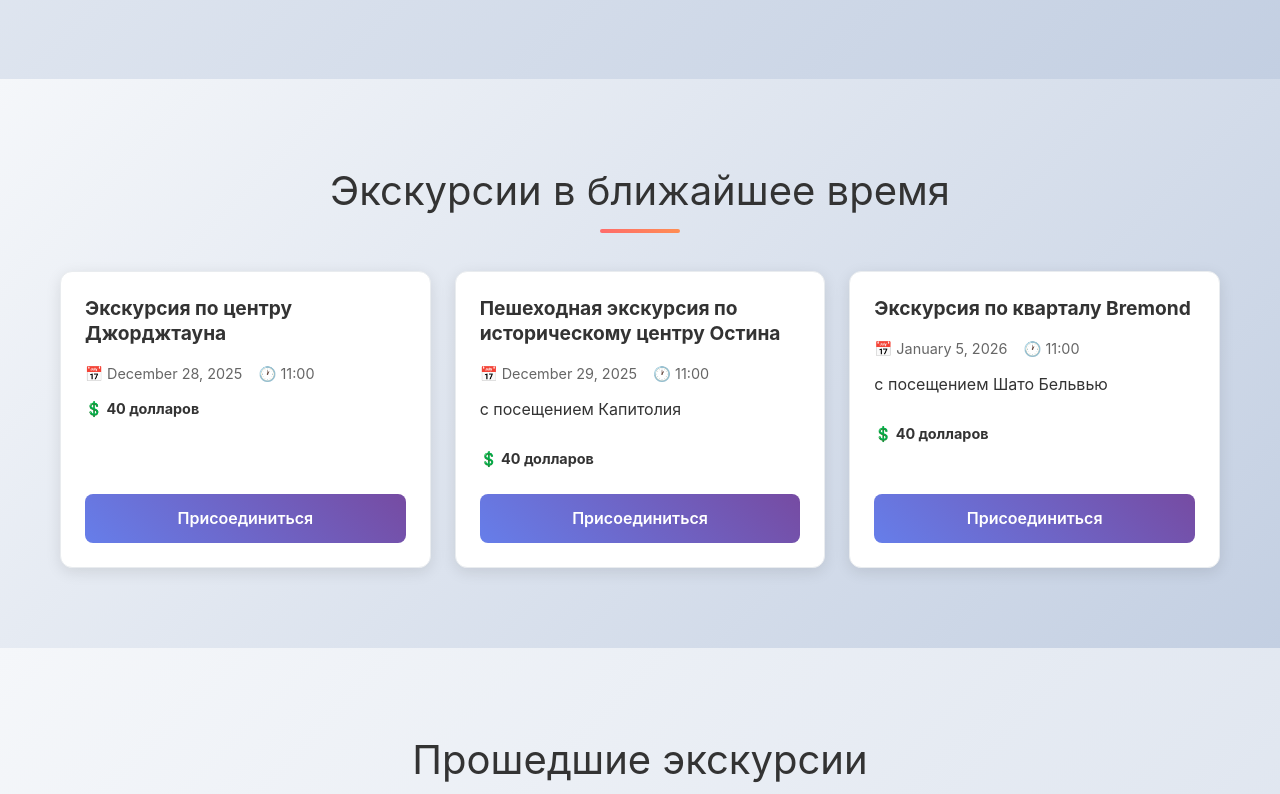
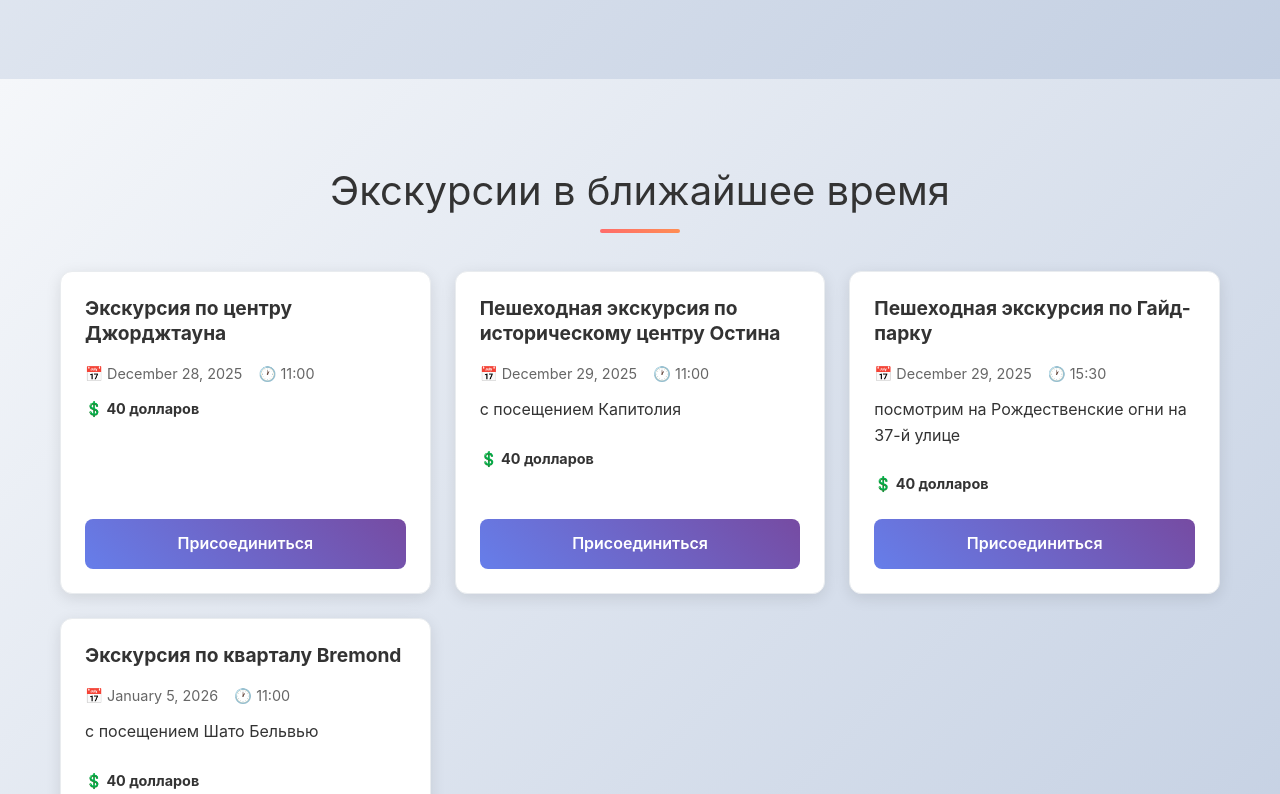
Before and after one commit to tatiana-act/nextjs-boilerplate, a Next.js app: page / in a window 1280 px wide. Shown: the part 6381-7175 px from the top of the page. Built offline with nearby package versions, Linux system fonts and the light colour scheme.

Commit message:
return hyde park tour

```diff
--- a/data/upcomingTours.ts
+++ b/data/upcomingTours.ts
@@ -18,6 +18,14 @@ export const upcomingTours: UpcomingTourEvent[] = [
         bonus: 'с посещением Капитолия'
     },
     {
+        id: 'tour38',
+        tourProgramId: 'Hyde',
+        date: '2025-12-29',
+        time: '15:30',
+        price: 40,
+        bonus: 'посмотрим на Рождественские огни на 37-й улице'
+    },
+    {
         id: 'tour37',
         tourProgramId: 'Brmn',
         date: '2026-01-05',
```
